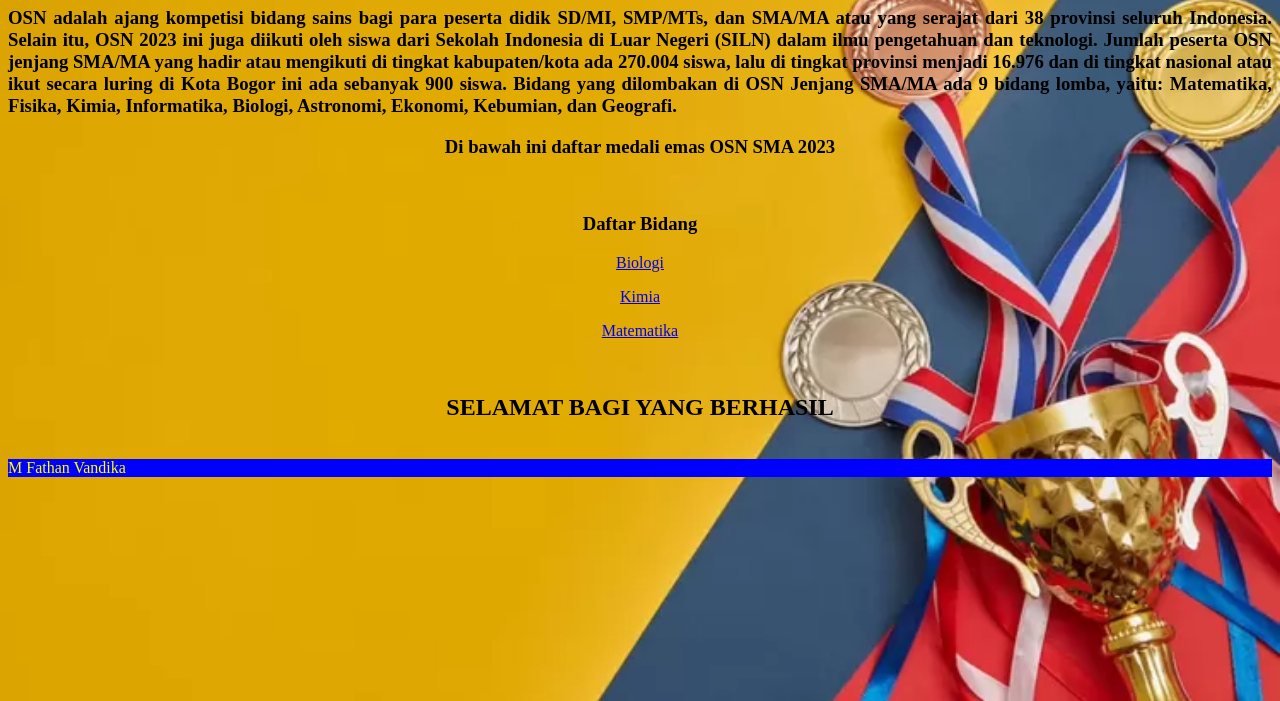
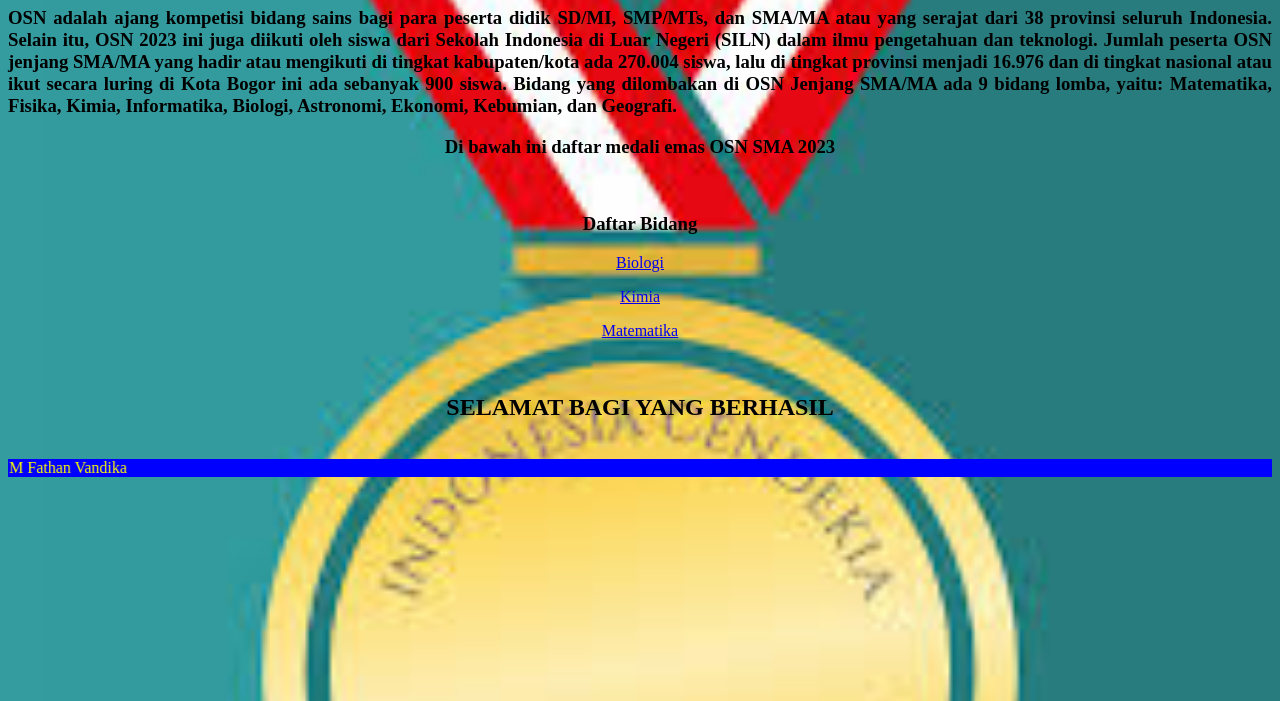
Before and after one commit to Rinhooz/Rinhooz.github.io, a plain HTML site: page index.html in a window 1280 px wide. Shown: the part 99-800 px from the top of the page. Drawn offline with Linux system fonts and the light colour scheme.

Commit message:
index.html

```diff
--- a/index.html
+++ b/index.html
@@ -32,7 +32,7 @@
 <marquee bgcolor="blue"behavior="alternate"style="color:yellow"direction="right"> M Fathan Vandika</marquee>
 <style>
 body {
-  background-image: url('BG OSN.jpg');
+  background-image: url('Background.jpeg');
   background-repeat: no-repeat;
   background-attachment: fixed;
   background-size: cover;}
```
